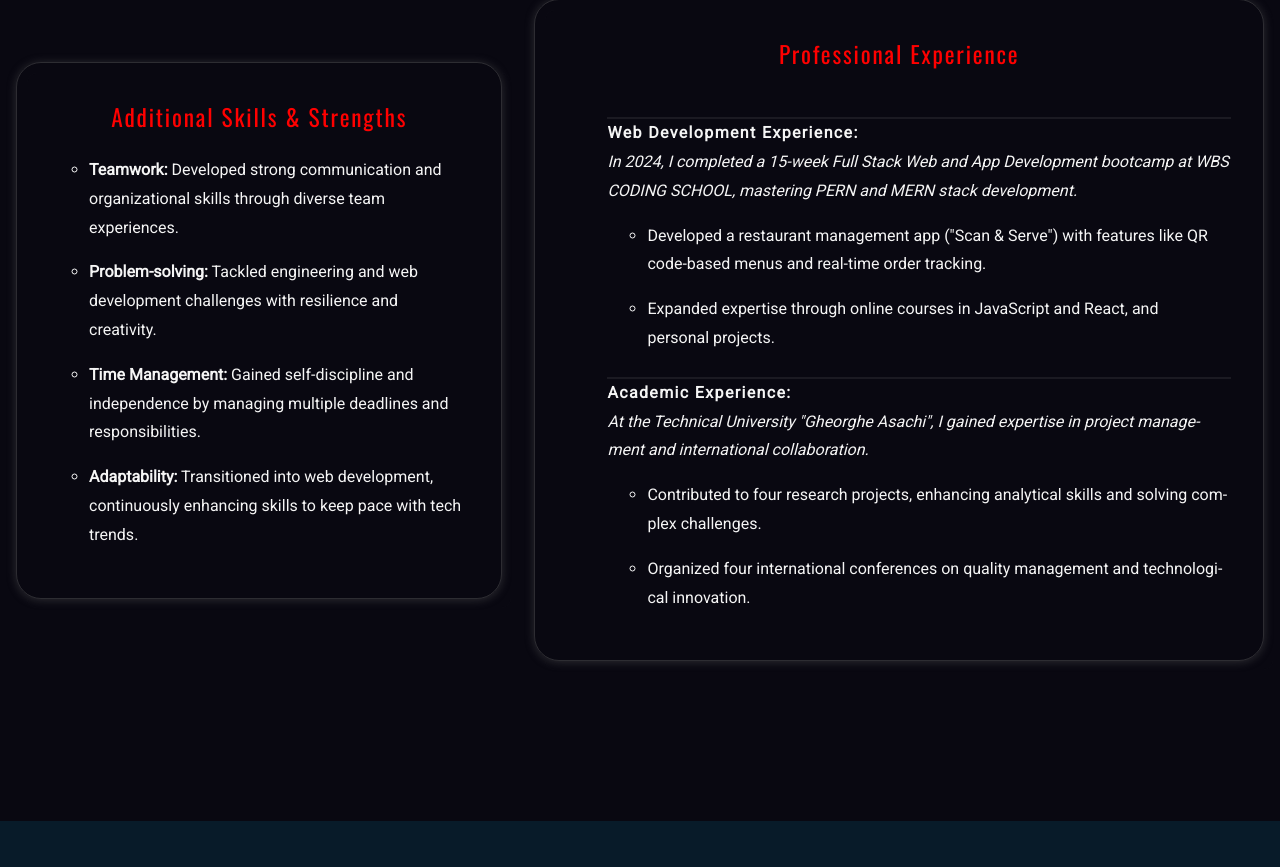
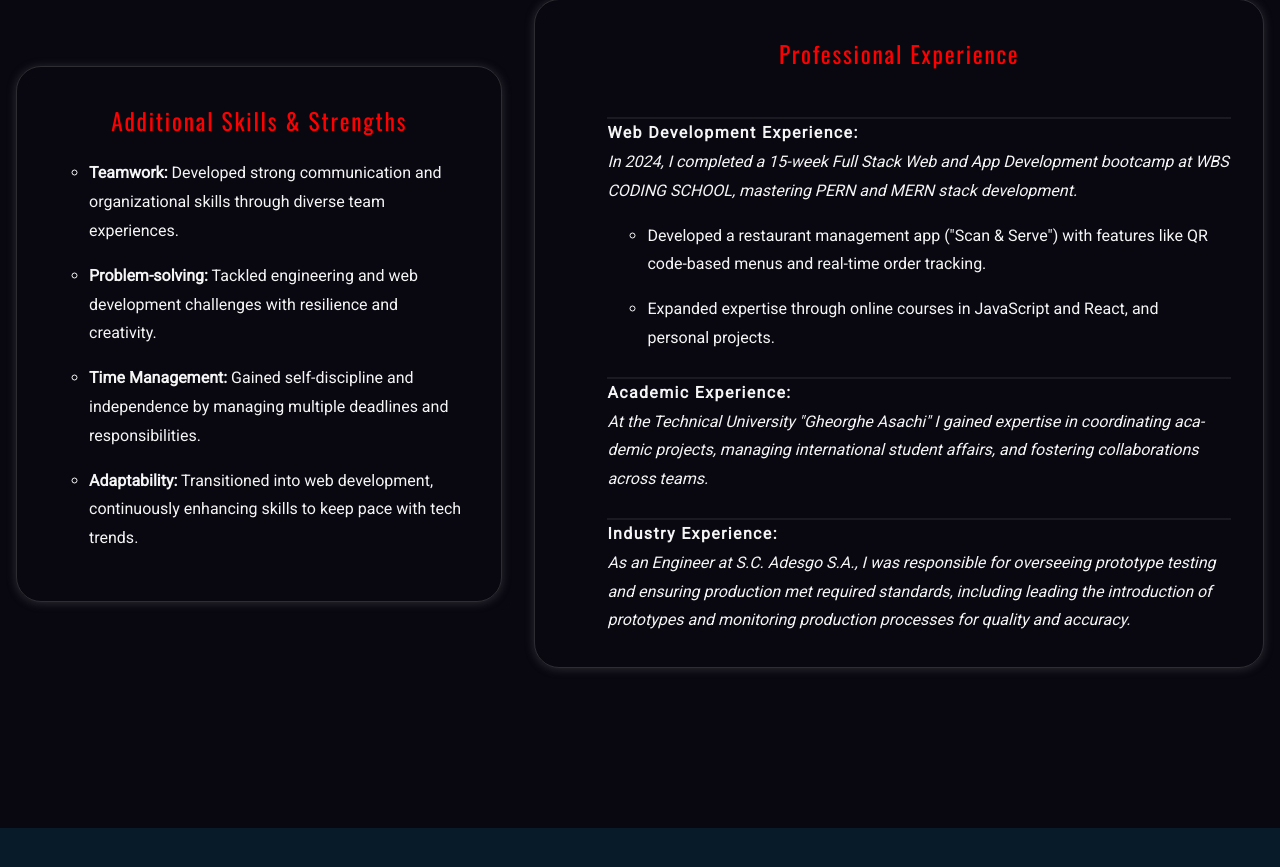
Before and after one commit to SabinaMB/portfolioSab, a React (Vite) app: page / in a window 1280 px wide. Shown: the part 1810-2677 px from the top of the page. Built offline with nearby package versions, Linux system fonts and the light colour scheme.

Commit message:
fixed the overflow

```diff
--- a/src/components/About/About.jsx
+++ b/src/components/About/About.jsx
@@ -96,7 +96,7 @@ export const About = () => {
           a wealth of experience in team collaboration, client communication,
           and problem-solving.
           <br /> My previous roles in academia and industry have equipped me
-          with skills that are highly relevant to this field.
+          with skills that are highly relevant to web development.
         </motion.p>
       </motion.div>
 
--- a/src/components/Contact/Contact.module.css
+++ b/src/components/Contact/Contact.module.css
@@ -101,9 +101,3 @@
 .close:hover {
   transform: scale(1.2);
 }
-
-/* @media (max-width: 800px) {
-  .overlay {
-    padding-right: 2rem;
-  }
-} */
--- a/src/components/Hero/Hero.module.css
+++ b/src/components/Hero/Hero.module.css
@@ -8,7 +8,6 @@
   background-attachment: fixed;
   box-shadow: inset 0 0 0 2000px rgba(28, 28, 28, 0.9);
   min-height: 100vh;
-  background-attachment: scroll;
   overflow: hidden;
 }
 
--- a/src/components/Skills/Skills.jsx
+++ b/src/components/Skills/Skills.jsx
@@ -83,19 +83,28 @@ export const Skills = () => {
 
             <p className={styles.title2}>Academic Experience:</p>
             <p className={styles.details}>
-              At the Technical University "Gheorghe Asachi", I gained expertise
-              in project management and international collaboration.
+              At the Technical University "Gheorghe Asachi" I gained expertise
+              in coordinating academic projects, managing international student
+              affairs, and fostering collaborations across teams.
             </p>
-            <ul className={styles.ul}>
-              <li>
-                Contributed to four research projects, enhancing analytical
-                skills and solving complex challenges.
-              </li>
+            {/* <ul className={styles.ul}>
+              <li>Contributed to four research projects.</li>
               <li>
                 Organized four international conferences on quality management
                 and technological innovation.
               </li>
-            </ul>
+              <li>
+                Developed and implemented teaching quality management systems
+                across 12 faculties.
+              </li>
+            </ul> */}
+            <p className={styles.title2}>Industry Experience:</p>
+            <p className={styles.details}>
+              As an Engineer at S.C. Adesgo S.A., I was responsible for
+              overseeing prototype testing and ensuring production met required
+              standards, including leading the introduction of prototypes and
+              monitoring production processes for quality and accuracy.
+            </p>
           </div>
         </motion.div>
       </section>
--- a/src/index.css
+++ b/src/index.css
@@ -17,8 +17,8 @@ html {
   scroll-behavior: smooth;
   scroll-padding: 4rem;
   scroll-margin: 4rem;
-  overflow-x: hidden;
-  width: 100%;
+  /* overflow-x: hidden; */
+  /* width: 100%; */
 }
 
 ::-webkit-scrollbar {
```
